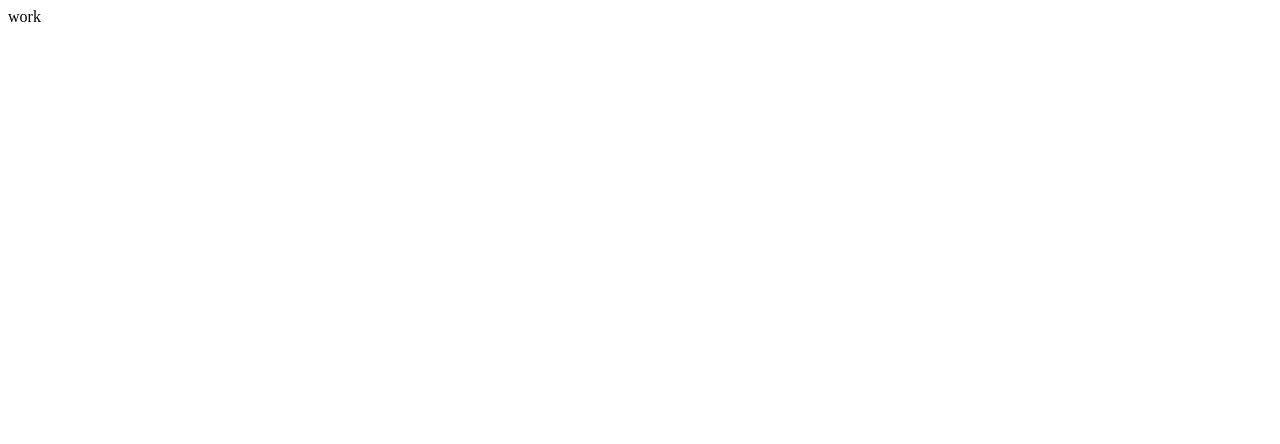
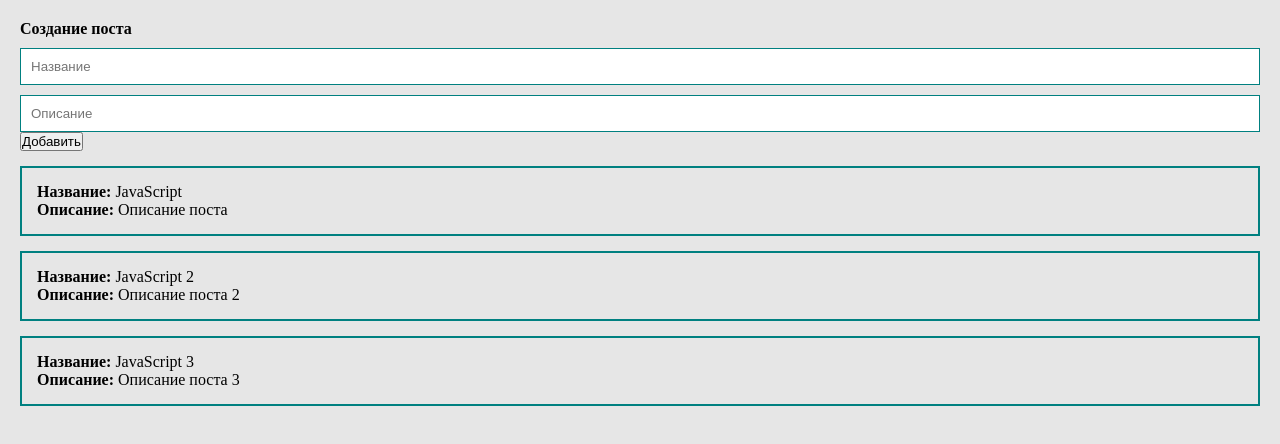
Before and after one commit to artemfun1/learn_vue1, a Vue app: page / in a window 1280 px wide. Shown: the top 444 px of the page. Built offline with nearby package versions, Linux system fonts and the light colour scheme.

Commit message:
v-for test and form

```diff
--- a/package.json
+++ b/package.json
@@ -3,7 +3,7 @@
   "version": "0.1.0",
   "private": true,
   "scripts": {
-    "serve": "vue-cli-service serve",
+    "dev": "vue-cli-service serve",
     "build": "vue-cli-service build"
   },
   "dependencies": {
--- a/public/index.html
+++ b/public/index.html
@@ -9,6 +9,7 @@
   </head>
   <body>
 
+
     <div id="app"></div>
     <!-- built files will be auto injected -->
   </body>
--- a/src/App.vue
+++ b/src/App.vue
@@ -1,13 +1,66 @@
-<template lang="">
-  <div>
-    work
-  </div>
-</template>
 <script>
 export default {
+	data() {
+		return {
+			posts: [
+				{ id: 1, title: "JavaScript", body: "Описание поста" },
+				{ id: 2, title: "JavaScript 2", body: "Описание поста 2" },
+				{ id: 3, title: "JavaScript 3", body: "Описание поста 3" },
+			],
+			name: "",
+			body: "",
+		};
+	},
+	methods: {
+		addPost(e) {
+			e.preventDefault();
+			this.posts.push({
+				id: posts.length + 1,
+				title: this.name,
+				body: this.body,
+			});
+		},
+	},
+};
+</script>
 
+<template>
+	<div class="app">
+		<form>
+			<h4>Создание поста</h4>
+			<input class="input" type="text" placeholder="Название" />
+			<input class="input" type="text" placeholder="Описание" />
+			<button @click="addPost" type="submit">Добавить</button>
+		</form>
+		<div class="post" v-for="post in posts">
+			<div><strong>Название: </strong> {{ post.title }}</div>
+			<div><strong>Описание: </strong> {{ post.body }}</div>
+		</div>
+	</div>
+</template>
+
+<style>
+* {
+	margin: 0;
+	padding: 0;
+	box-sizing: border-box;
 }
-</script>
-<style lang="">
+.post {
+	padding: 15px;
+	border: 2px solid teal;
+	margin-top: 15px;
+}
+.input {
+	width: 100%;
+	border: 1px solid teal;
+	padding: 10px;
+	margin-top: 10px;
+}
 
+.app {
+	padding: 20px;
+}
+body {
+	background-color: #e6e6e6;
+}
 </style>
--- a/vue.config.js
+++ b/vue.config.js
@@ -1,4 +1,4 @@
 const { defineConfig } = require('@vue/cli-service')
 module.exports = defineConfig({
-  transpileDependencies: true
+  transpileDependencies: true,
 })
```
Also changed, not shown: 1 other file (tests, documents, lock files or other folders).
